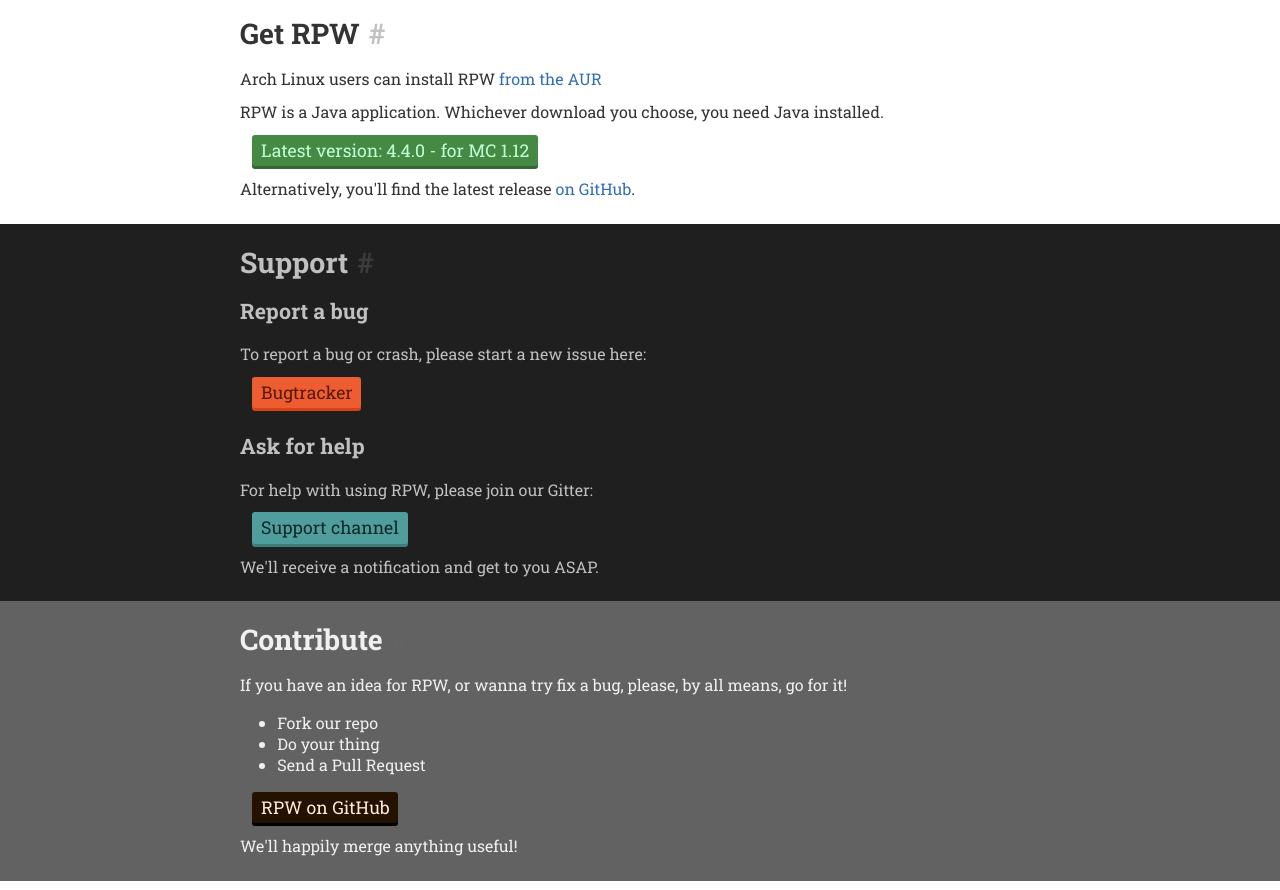
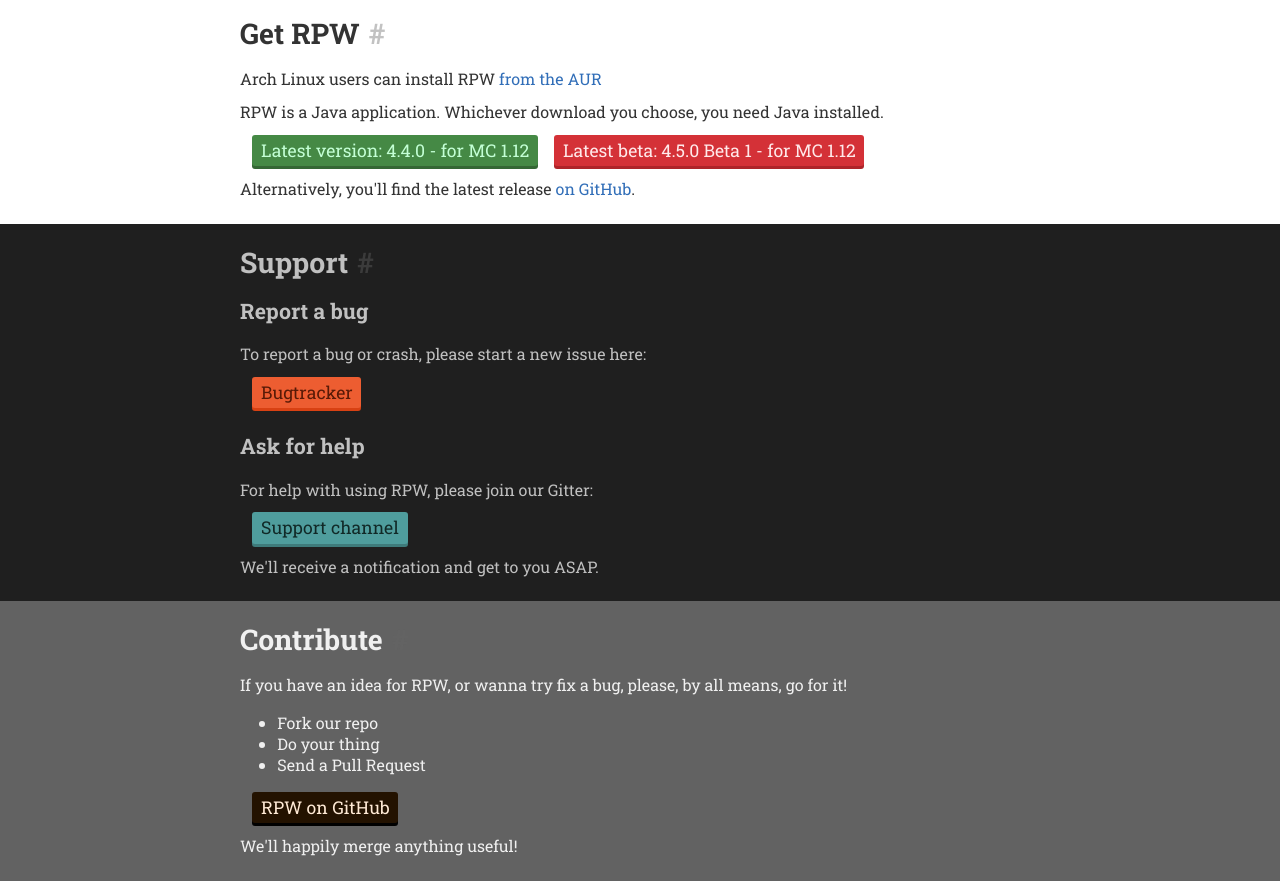
Before and after one commit to mcRPW/mcrpw.github.io, a plain HTML site: page index.html in a window 1280 px wide. Shown: the part 1360-2250 px from the top of the page. Drawn offline with Linux system fonts and the light colour scheme.

Commit message:
Added link to beta

```diff
--- a/index.html
+++ b/index.html
@@ -90,9 +90,9 @@
 				Latest version: 4.4.0 - for MC 1.12
 			</a>
 
-			<!--<a href="https://github.com/mcRPW/rpw/releases/download/v4.4.0/ResourcePackWorkbench.jar" class="button red">
-                                Latest beta: 4.4.0 - for MC 1.12
-                        </a>-->
+			<a href="https://github.com/mcRPW/rpw/releases/download/v4.5.0b1/ResourcePackWorkbench.jar" class="button red">
+                                Latest beta: 4.5.0 Beta 1 - for MC 1.12
+                        </a>
 		</p>
 
 		<p>Alternatively, you'll find the latest release <a href="https://github.com/mcRPW/rpw/releases" target="_blank">on GitHub</a>.</p>
```
